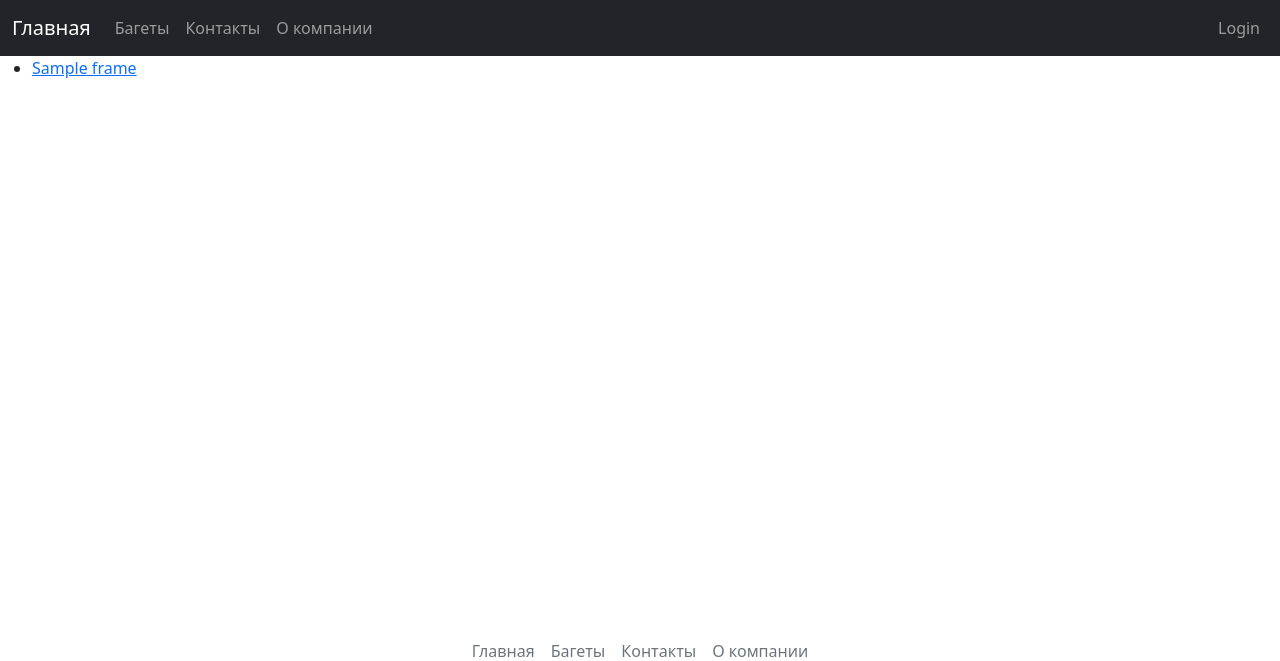
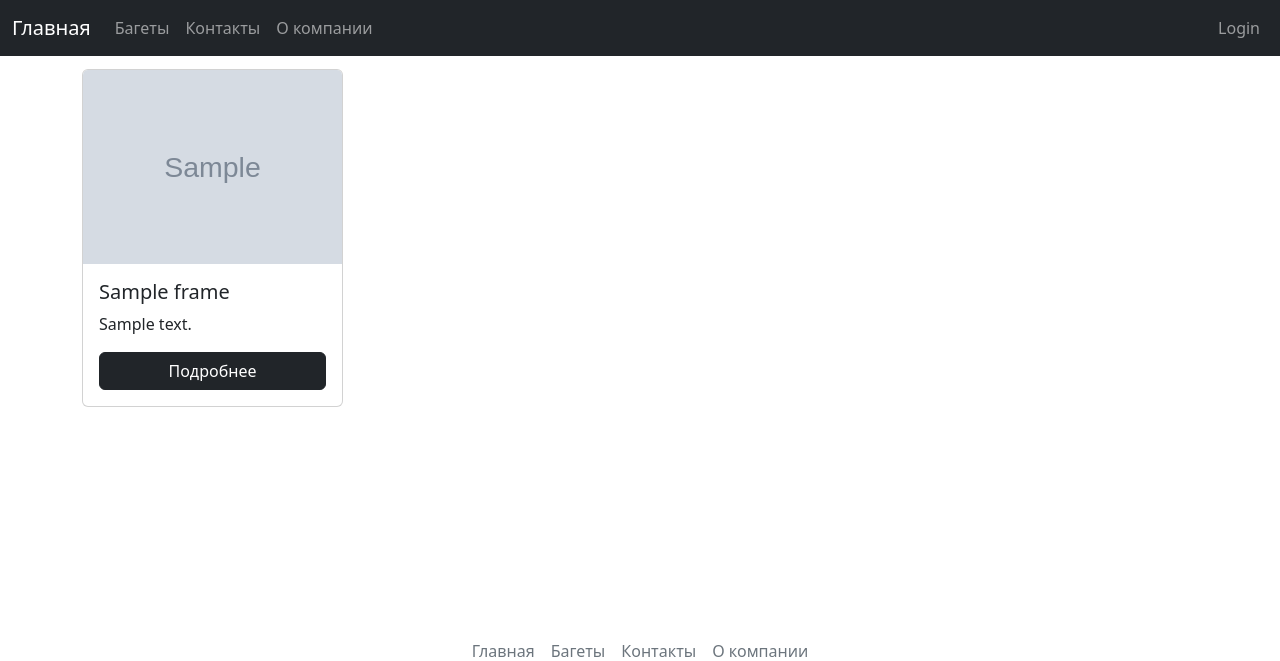
Before and after one commit to robz-tirtlib/framing-workshop, a Django app: page /frames/ in a window 1280 px wide. Shown: the top 661 px of the page. Run offline with Django 4.2, Linux system fonts and the light colour scheme; tables that the repository leaves empty hold one stand-in row (values such as "Sample post"); grey boxes marked "Sample" are stand-in pictures.

Commit message:
Finished 'Frames' page (cards)

```diff
--- a/workshop/static/css/base.css
+++ b/workshop/static/css/base.css
@@ -1,3 +1,11 @@
+.frames-card-img {
+    max-width: 100px;
+    max-height: 200px;
+    height: auto;
+    width: auto;
+    object-fit: cover;
+}
+
 .contacts h2, .contacts h1 {
     text-align: center;
 }
--- a/workshop/workshopapp/models.py
+++ b/workshop/workshopapp/models.py
@@ -4,9 +4,10 @@ from django.contrib.auth.models import User
 
 class Frame(models.Model):
     name = models.CharField(max_length=200, null=False)
-    description = models.CharField(max_length=1000, default="")
+    description = models.CharField(max_length=1000, default="", null=True)
     cost = models.IntegerField(null=False)
     amount = models.IntegerField(default=0)
+    image_url = models.URLField(max_length=1000, null=True)
 
     def is_sold(self) -> bool:
         return self.amount == 0
--- a/workshop/workshopapp/templates/workshopapp/frames.html
+++ b/workshop/workshopapp/templates/workshopapp/frames.html
@@ -1,13 +1,30 @@
 {% extends 'base.html' %}
 
+{% load static %}
+
 {% block content %}
+<div class="container" style="margin-top: 1%;">
     {% if frames %}
-        <ul>
+    <div class="row row-cols-1 row-cols-md-4 g-4">
         {% for frame in frames %}
-            <li><a href="{% url 'workshopapp:frame' frame.id %}">{{ frame.name }}</a></li>
+            <div class="col">
+                <div class="card h-100">
+                {% if frame.image_url %}
+                    <img src="{{ frame.image_url }}" class="card-img-top img-fluid frames-card-img" alt="...">
+                {% else %}
+                    <img src="{% static 'images/no_photo_placeholder.jpg' %}" class="card-img-top img-fluid frames-card-img" alt="...">
+                {% endif %}
+                <div class="d-flex flex-column card-body">
+                    <h5 class="card-title">{{ frame.name }}</h5>
+                    <p class="card-text">{{ frame.description|truncatechars:100 }}</p>
+                    <a href="{% url 'workshopapp:frame' frame.id %}" class="mt-auto btn btn-dark">Подробнее</a>
+                </div>
+                </div>
+            </div>
         {% endfor %}
-        </ul>
+    </div>
     {% else %}
         <p>No frames are available.</p>
     {% endif %}
+</div>
 {% endblock %}
```
Also changed, not shown: workshop/static/images/no_photo_placeholder.jpg (added), workshop/workshopapp/migrations/0008_frame_image_url.py (added), workshop/workshopapp/migrations/0009_alter_frame_description.py (added).
